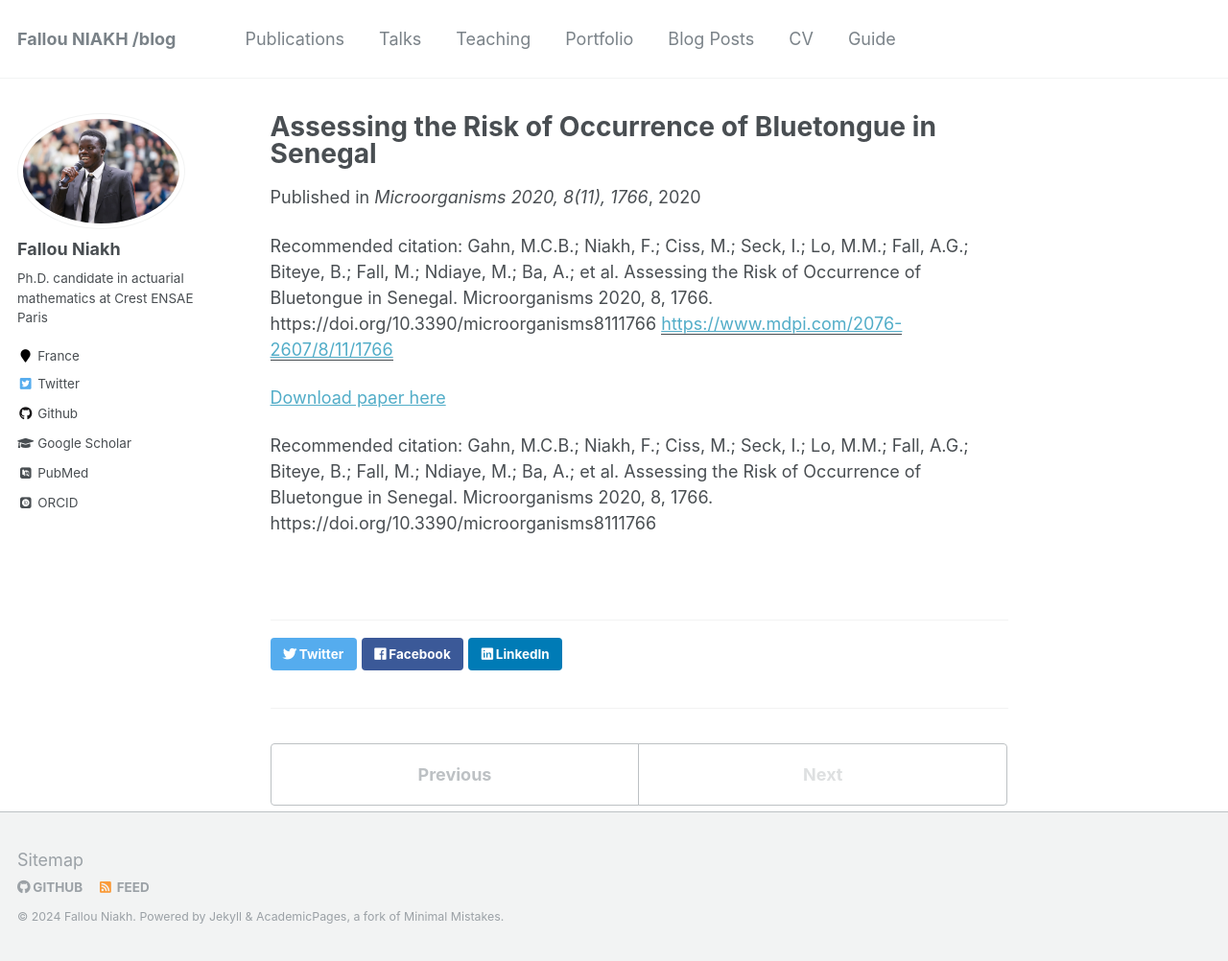
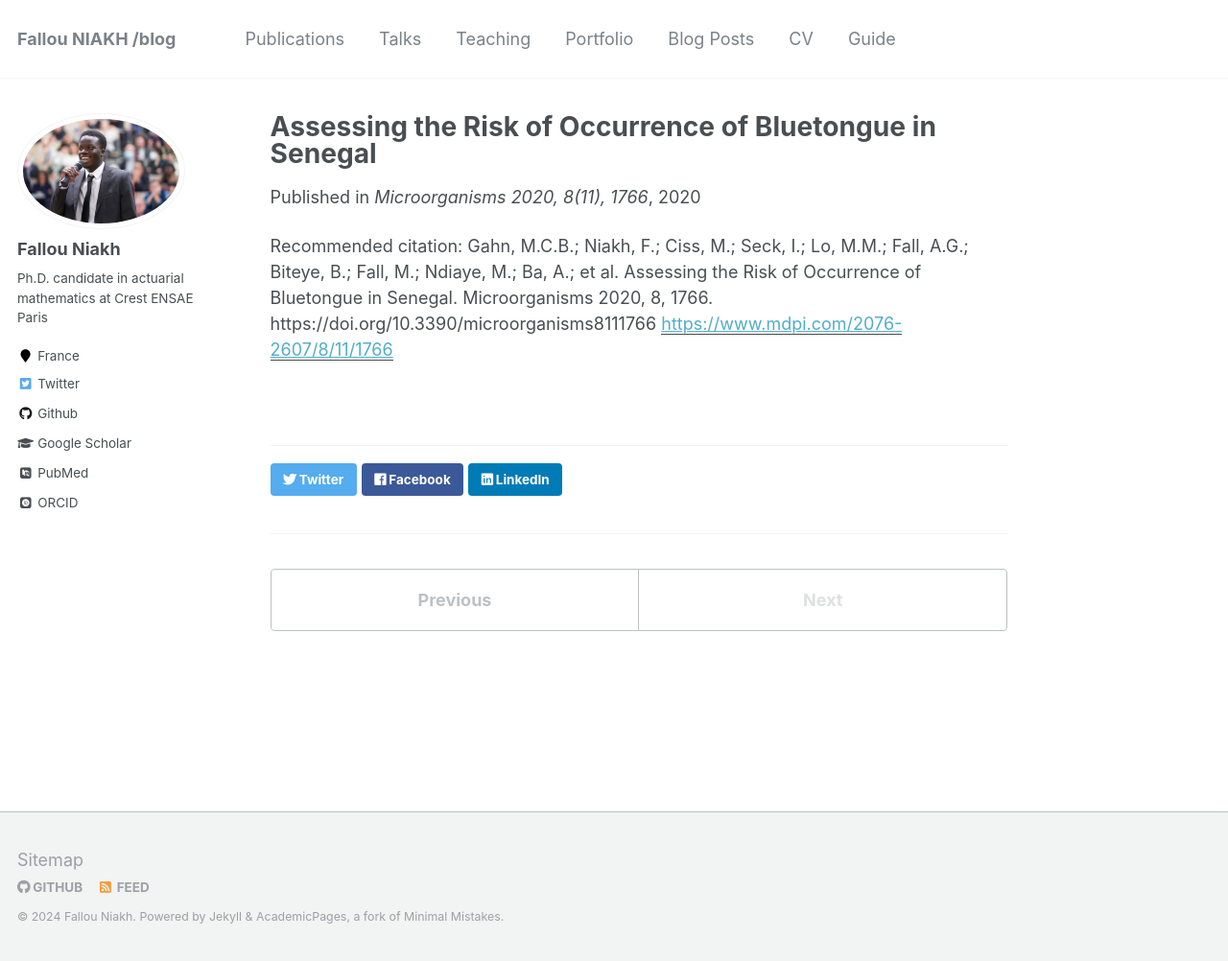
Before and after one commit to FNIAKH/fniakh.github.io, a Jekyll site: the page built from _publications/2009-10-01-paper-title-number-1.md, in a window 1280 px wide and 1002 px high. Shown: the whole window at 96% size. Built offline with Jekyll 4.4.1, drawn with Linux system fonts in a browser that asks for light colours; some web fonts are replaced.

Commit message:
Update 2009-10-01-paper-title-number-1.md

```diff
--- a/_publications/2009-10-01-paper-title-number-1.md
+++ b/_publications/2009-10-01-paper-title-number-1.md
@@ -8,7 +8,3 @@ venue: 'Microorganisms 2020, 8(11), 1766'
 paperurl: 'https://www.mdpi.com/2076-2607/8/11/1766'
 citation: 'Gahn, M.C.B.; Niakh, F.; Ciss, M.; Seck, I.; Lo, M.M.; Fall, A.G.; Biteye, B.; Fall, M.; Ndiaye, M.; Ba, A.; et al. Assessing the Risk of Occurrence of Bluetongue in Senegal. Microorganisms 2020, 8, 1766. https://doi.org/10.3390/microorganisms8111766'
 ---
-
-[Download paper here](https://www.mdpi.com/2076-2607/8/11/1766)
-
-Recommended citation: Gahn, M.C.B.; Niakh, F.; Ciss, M.; Seck, I.; Lo, M.M.; Fall, A.G.; Biteye, B.; Fall, M.; Ndiaye, M.; Ba, A.; et al. Assessing the Risk of Occurrence of Bluetongue in Senegal. Microorganisms 2020, 8, 1766. https://doi.org/10.3390/microorganisms8111766
```
